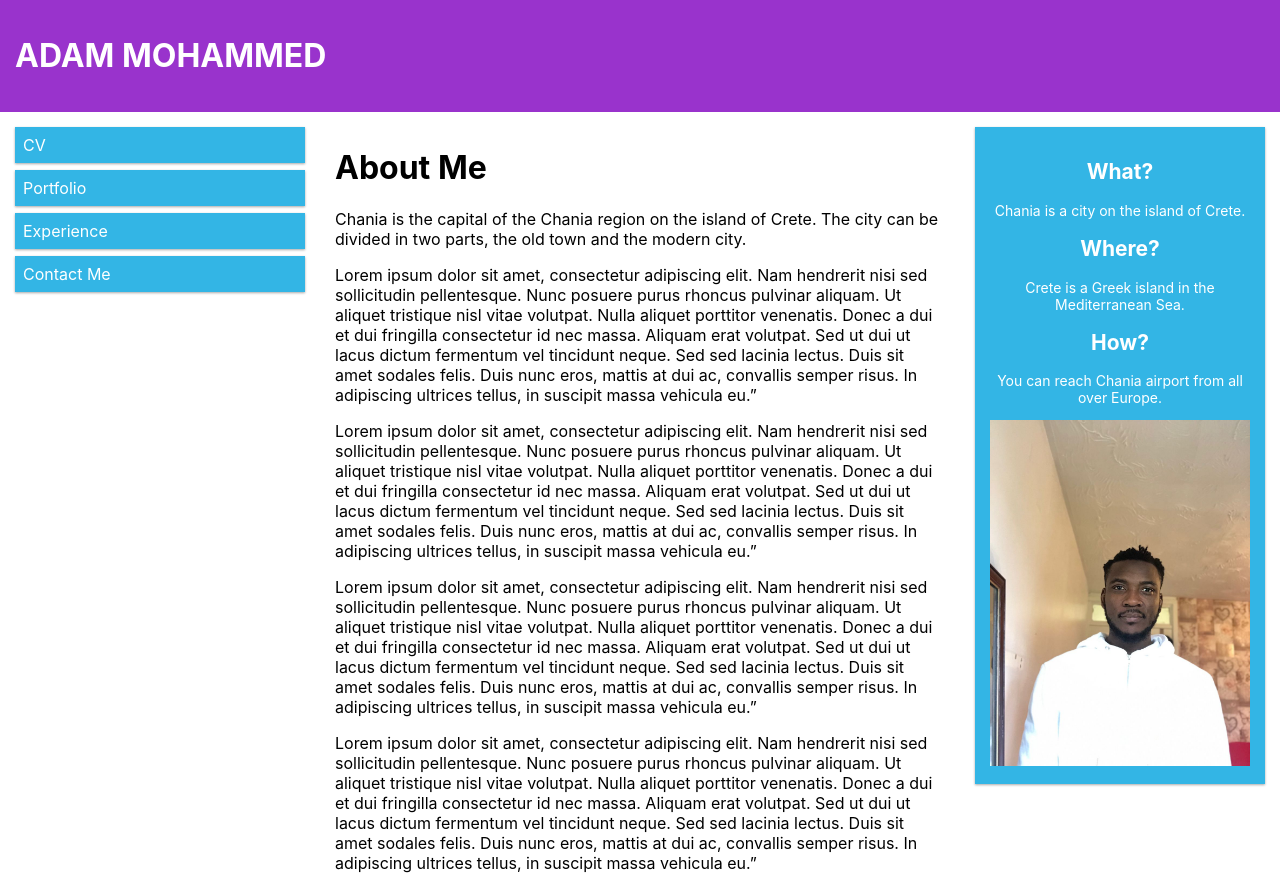
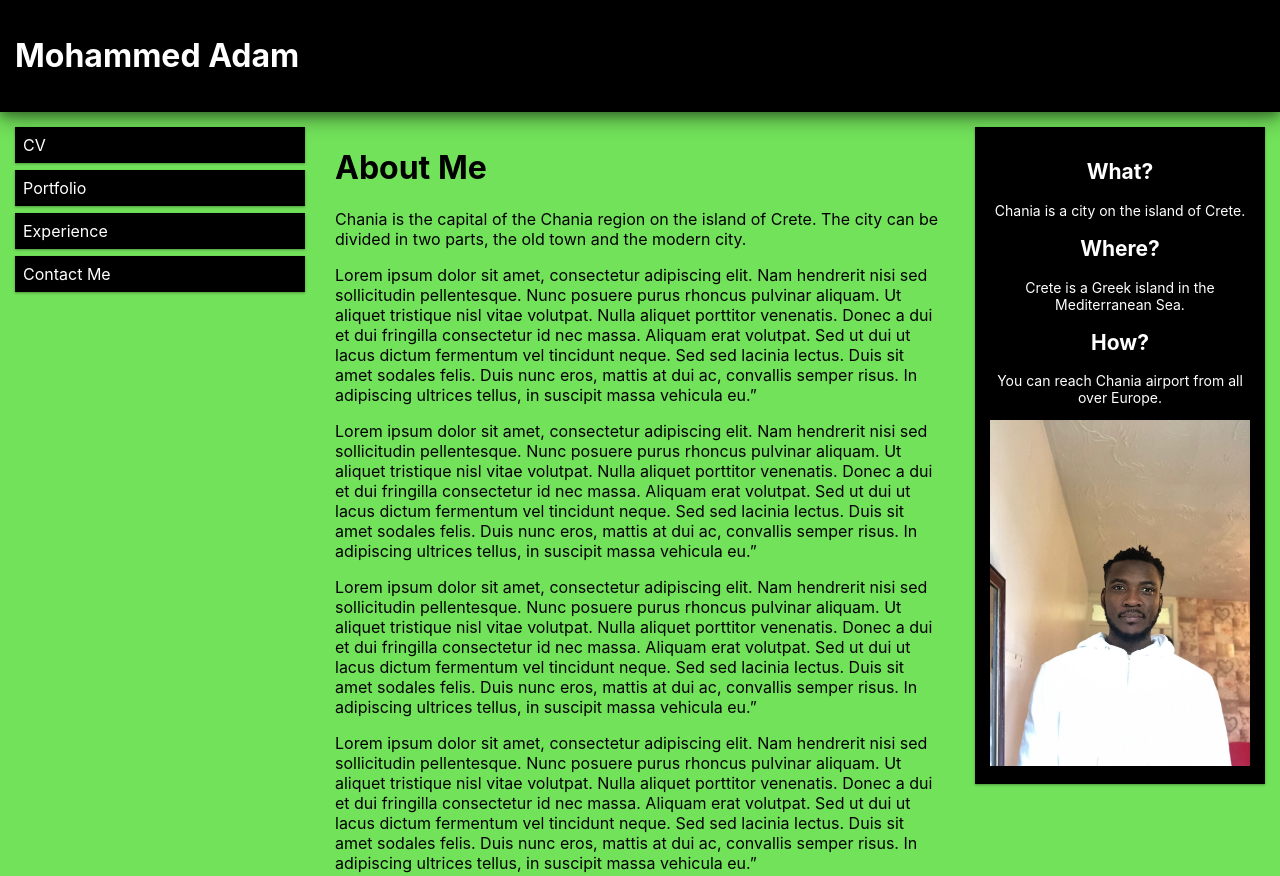
Before and after one commit to adamekissa/Portfolio, a React app in the folder view/amj/: page / in a window 1280 px wide. Shown: the top 876 px of the page. Built offline with nearby package versions, Linux system fonts and the light colour scheme.

Commit message:
css styling added

```diff
--- a/view/amj/src/Components/App/App.css
+++ b/view/amj/src/Components/App/App.css
@@ -16,11 +16,16 @@
 html {
   font-family: "Lucida Sans", sans-serif;
 }
+.layout {
+  background-color: #72e25a;
+}
 
 .header {
-  background-color: #9933cc;
+  background-color: #000000;
   color: #ffffff;
   padding: 15px;
+  box-shadow: 0 4px 8px 0 rgba(0, 0, 0, 0.22), 0 6px 20px 0 rgba(0, 0, 0, 0.44);
+
 }
 
 .menu ul {
@@ -32,22 +37,27 @@ html {
 .menu li {
   padding: 8px;
   margin-bottom: 7px;
-  background-color: #33b5e5;
+  background-color: #000000;
   color: #ffffff;
   box-shadow: 0 1px 3px rgba(0,0,0,0.12), 0 1px 2px rgba(0,0,0,0.24);
 }
 
 .menu li:hover {
-  background-color: #0099cc;
+  background-color: #ffffff;
+  color: #000000;
 }
 
 .aside {
-  background-color: #33b5e5;
+  background-color: #000000;
   padding: 15px;
   color: #ffffff;
   text-align: center;
   font-size: 14px;
   box-shadow: 0 1px 3px rgba(0,0,0,0.12), 0 1px 2px rgba(0,0,0,0.24);
+}
+
+.aside:hover {
+  box-shadow: 0 4px 8px 0 rgba(0, 0, 0, 0.99), 0 6px 20px 0 rgba(0, 0, 0, 0.88);
 }
 
 .footer {
--- a/view/amj/src/Components/App/App.js
+++ b/view/amj/src/Components/App/App.js
@@ -2,9 +2,10 @@ import pic from "../../Images/jallow.jpeg"
 import './App.css';
 
 function App() {
-  return (<div>
+  return (
+  <div className="layout">
     <div className="header">
-<h1>ADAM MOHAMMED</h1>
+<h1>Mohammed Adam</h1>
 </div>
 
 <div className="row">
```
